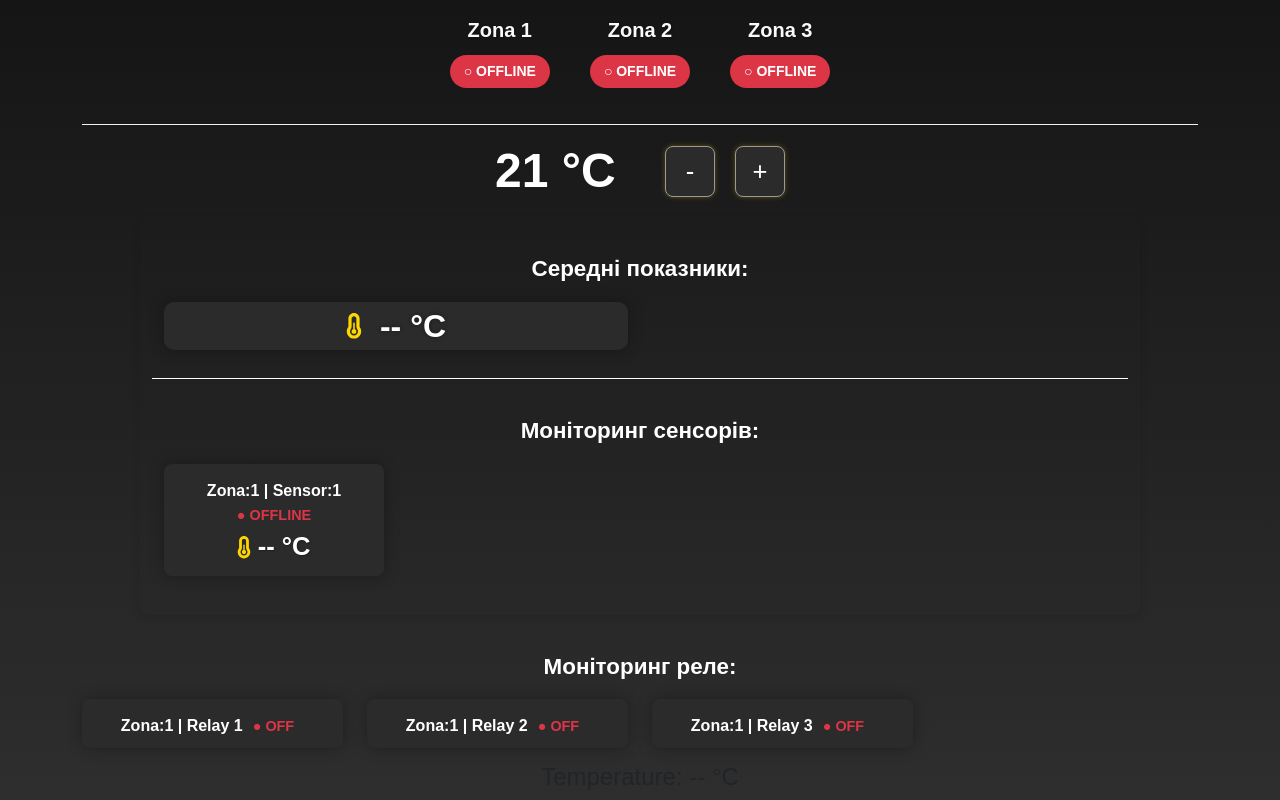
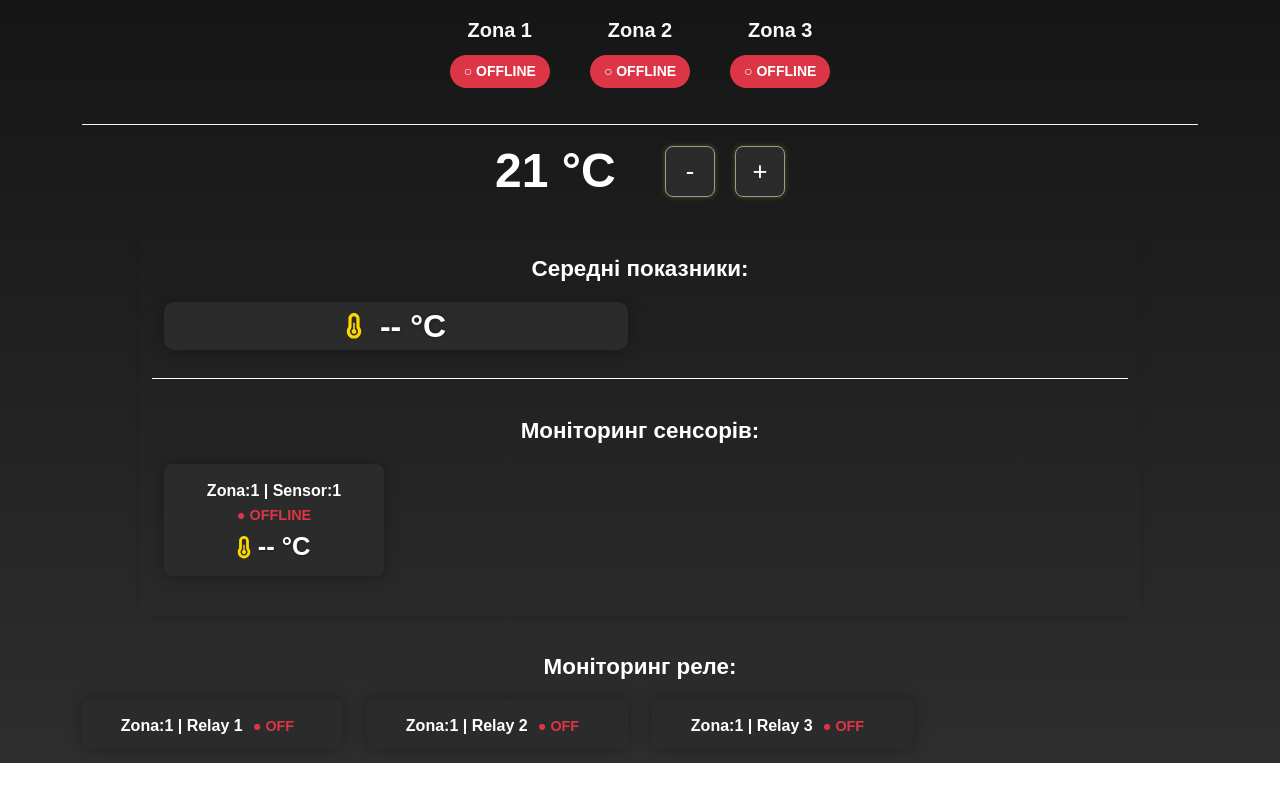
Before and after one commit to DITGDIGENTIS/ditgdigentis, a Next.js app: page / in a window 1280 px wide. Shown: the part 231-1031 px from the top of the page. After the commit the page ends 994 px from the top, so only its background shows below. Built offline with nearby package versions, Linux system fonts and the light colour scheme; no server answers.

Commit message:
zona temp

```diff
--- a/src/app/page.tsx
+++ b/src/app/page.tsx
@@ -1,4 +1,4 @@
-"use client"; // This marks the file as a client component
+"use client";  // This marks the file as a client component
 
 import { useEffect, useState } from "react";
 import { ZonaStatus } from "../components/ZonaStatus";
@@ -17,9 +17,6 @@ export default function Home() {
     relay3: false,
   });
 
-  const [temperature, setTemperature] = useState<string>("--");
-
-  // Fetch data from the server (status of the relays)
   useEffect(() => {
     const updateClock = () => {
       const now = new Date();
@@ -41,7 +38,7 @@ export default function Home() {
           const online = now - lastUpdate < 20000;
           setIsOnline(online);
 
-          // Get relay status and temperature from the response
+          // Get relay status from the response
           const zona = data.zona1;
           if (zona) {
             setRelayStatus({
@@ -49,8 +46,6 @@ export default function Home() {
               relay2: zona.relay2 === 1,
               relay3: zona.relay3 === 1,
             });
-
-            setTemperature(zona.temp || "--");
           }
         })
         .catch(() => setIsOnline(false));
@@ -100,7 +95,6 @@ export default function Home() {
         </div>
       </div>
 
-      {/* ZonaStatus and other components */}
       <ZonaStatus />
       <ZonaTemperature />
       <SensorMonitor />
@@ -110,7 +104,6 @@ export default function Home() {
         relay1={relayStatus.relay1}
         relay2={relayStatus.relay2}
         relay3={relayStatus.relay3}
-        temperature={temperature}  // Pass temperature as a prop
       />
 
       <style jsx>{`
--- a/src/components/RelayStatus.tsx
+++ b/src/components/RelayStatus.tsx
@@ -1,11 +1,16 @@
+// components/RelayStatus.tsx
+"use client";
+
+// eslint-disable-next-line @typescript-eslint/no-unused-vars
+import { useEffect, useState } from "react";
+
 type RelayStatusProps = {
   relay1: boolean;
   relay2: boolean;
   relay3: boolean;
-  temperature: string;
 };
 
-export default function RelayStatus({ relay1, relay2, relay3, temperature }: RelayStatusProps) {
+export default function RelayStatus({ relay1, relay2, relay3 }: RelayStatusProps) {
   return (
     <div className="container">
       <h2 className="text-center mt-4 mb-1">Моніторинг реле:</h2>
@@ -14,7 +19,10 @@ export default function RelayStatus({ relay1, relay2, relay3, temperature }: Rel
           <div className="average-temp-block">
             <div className="description-temp-block">
               Zona:1 | Relay 1
-              <button className={`status-button ${relay1 ? "online" : "offline"}`} title={`Relay 1 ${relay1 ? "ON" : "OFF"}`}>
+              <button
+                className={`status-button ${relay1 ? "online" : "offline"}`}
+                title={`Relay 1 ${relay1 ? "ON" : "OFF"}`}
+              >
                 ● {relay1 ? "ON" : "OFF"}
               </button>
             </div>
@@ -24,7 +32,10 @@ export default function RelayStatus({ relay1, relay2, relay3, temperature }: Rel
           <div className="average-temp-block">
             <div className="description-temp-block">
               Zona:1 | Relay 2
-              <button className={`status-button ${relay2 ? "online" : "offline"}`} title={`Relay 2 ${relay2 ? "ON" : "OFF"}`}>
+              <button
+                className={`status-button ${relay2 ? "online" : "offline"}`}
+                title={`Relay 2 ${relay2 ? "ON" : "OFF"}`}
+              >
                 ● {relay2 ? "ON" : "OFF"}
               </button>
             </div>
@@ -34,19 +45,16 @@ export default function RelayStatus({ relay1, relay2, relay3, temperature }: Rel
           <div className="average-temp-block">
             <div className="description-temp-block">
               Zona:1 | Relay 3
-              <button className={`status-button ${relay3 ? "online" : "offline"}`} title={`Relay 3 ${relay3 ? "ON" : "OFF"}`}>
+              <button
+                className={`status-button ${relay3 ? "online" : "offline"}`}
+                title={`Relay 3 ${relay3 ? "ON" : "OFF"}`}
+              >
                 ● {relay3 ? "ON" : "OFF"}
               </button>
             </div>
           </div>
         </div>
       </div>
-
-      <div className="row justify-content-center">
-        <div className="col-auto text-center">
-          <h4>Temperature: {temperature} °C</h4>
-        </div>
-      </div>
     </div>
   );
 }
```
